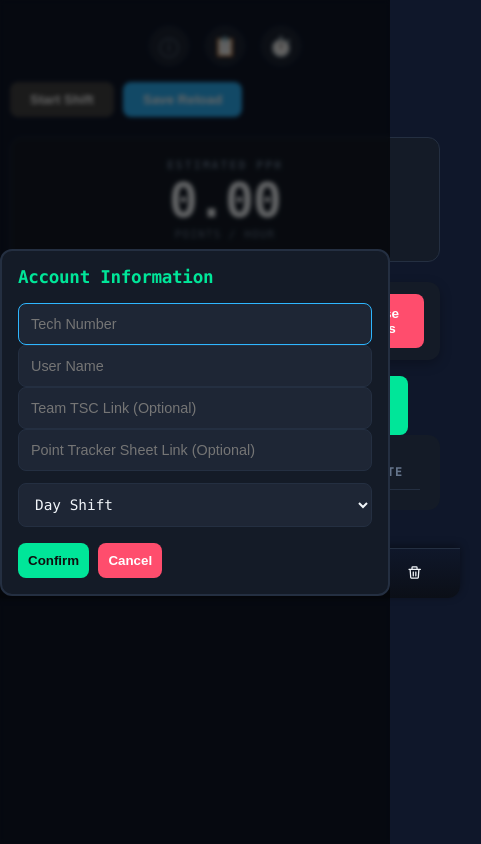
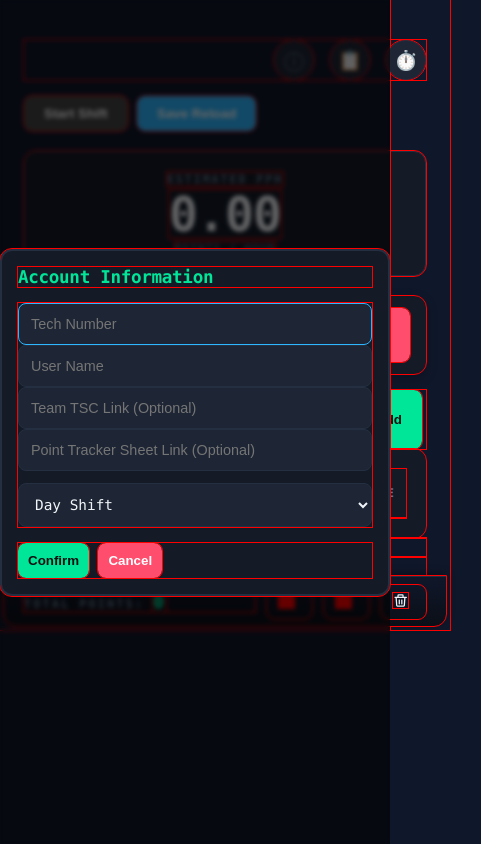
Before and after one commit to raydomanico/point-tracker, a browser extension: page index.html in a window 390 px wide. Shown: the whole page, 481 px wide, since content can reach past the window. Drawn offline with Linux system fonts and the light colour scheme.

Commit message:
UI Changes: Fixed the width size

```diff
--- a/style.css
+++ b/style.css
@@ -18,16 +18,19 @@
 box-sizing: border-box;
 margin: 0;
 padding: 0;
+ outline: 1px solid red;
 }
 
 body {
-max-width: 960px;
-margin: 0 auto;
+width: 450px;
 padding: 24px;
 background: #0F172A;
 color: #F8FAFC;
 font-family: ui-monospace, SFMono-Regular, Menlo, Monaco, Consolas, "Liberation Mono", "Courier New", monospace;
 letter-spacing: -0.02em;
+margin: 0;
+overflow-x:hidden;
+overflow-y: auto;
 
 }
 /* Triggers automatically when the window width drops below 500px */
@@ -43,14 +46,7 @@ width: 100%;
 table-layout: fixed;
 
 }
-body {
-width: 450px;
-max-height: 600px;
-margin: 0;
-padding: 10px;
-overflow-x:scroll;
-overflow-y: auto;
-}
+
 
 }
 #page_container {
@@ -753,7 +749,7 @@ outline: 1px solid var(--text-muted);
 }
 #top-actions {
 display: flex;
-justify-content: center;
+justify-content: flex-end;
 align-items: center;
 gap: 16px;
 margin: 1rem 0;
```
